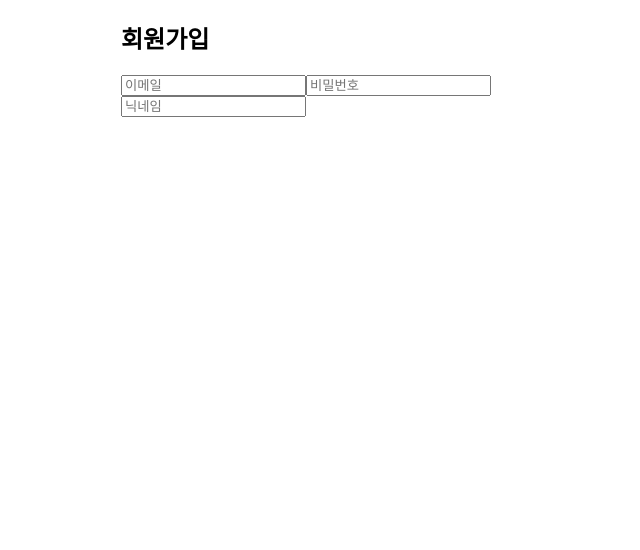
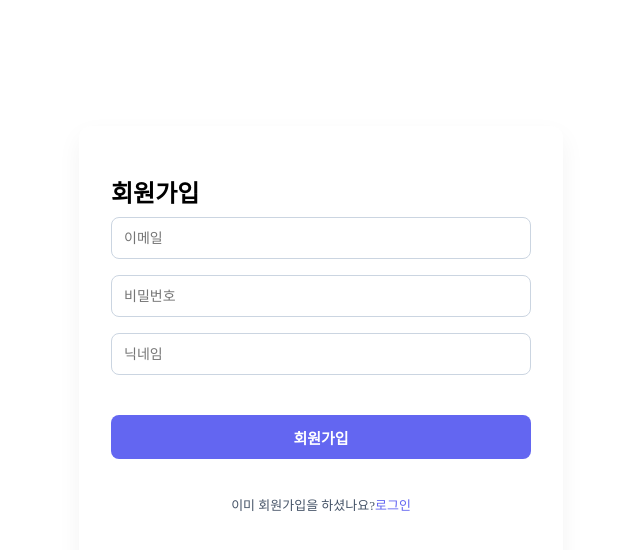
Before and after one commit to sera-kim0622/subscription-frontend, a React (Vite) app: page /signup in a window 1280 px wide. Shown: the top 550 px of the page, without its empty margins (319-959 px from the left). Built offline with nearby package versions, Linux system fonts and the light colour scheme.

Commit message:
fix(): 회원가입 - tsx 스타일 적용

```diff
--- a/src/pages/Signup/Signup.tsx
+++ b/src/pages/Signup/Signup.tsx
@@ -1,3 +1,4 @@
+import styles from "./Signup.module.css";
 import { useState } from "react";
 
 function Signup() {
@@ -9,22 +10,29 @@ function Signup() {
 
   return (
     <>
-      <div style={{ maxWidth: 400, margin: "0 auto" }}>
-        <h2>회원가입</h2>
+      <div className={styles.page}>
+        <div className={styles.card}>
+          <h1 className={styles.title}>회원가입</h1>
+          <div className={styles.form}>
+            <div className={styles.field}>
               <input
                 value={email}
                 type="text"
                 placeholder="이메일"
                 onChange={e => setEmail(e.target.value)}
               />
+            </div>
 
+            <div className={styles.field}>
               <input
                 value={password}
                 type="password"
                 placeholder="비밀번호"
                 onChange={e => setPassword(e.target.value)}
               />
+            </div>
 
+            <div className={styles.field}>
               <input
                 value={nickname}
                 type="text"
@@ -32,6 +40,18 @@ function Signup() {
                 onChange={e => setNickname(e.target.value)}
               />
             </div>
+
+            <div className={styles.field}>{/* 에러 메시지 자리 */}</div>
+
+            <button className={styles.button}>회원가입</button>
+
+            <div className={styles.footer}>
+              이미 회원가입을 하셨나요?
+              <a href="/signin">로그인</a>
+            </div>
+          </div>
+        </div>
+      </div>
     </>
   );
 }
```
Lines whose indentation alone changed are shown as unchanged.
